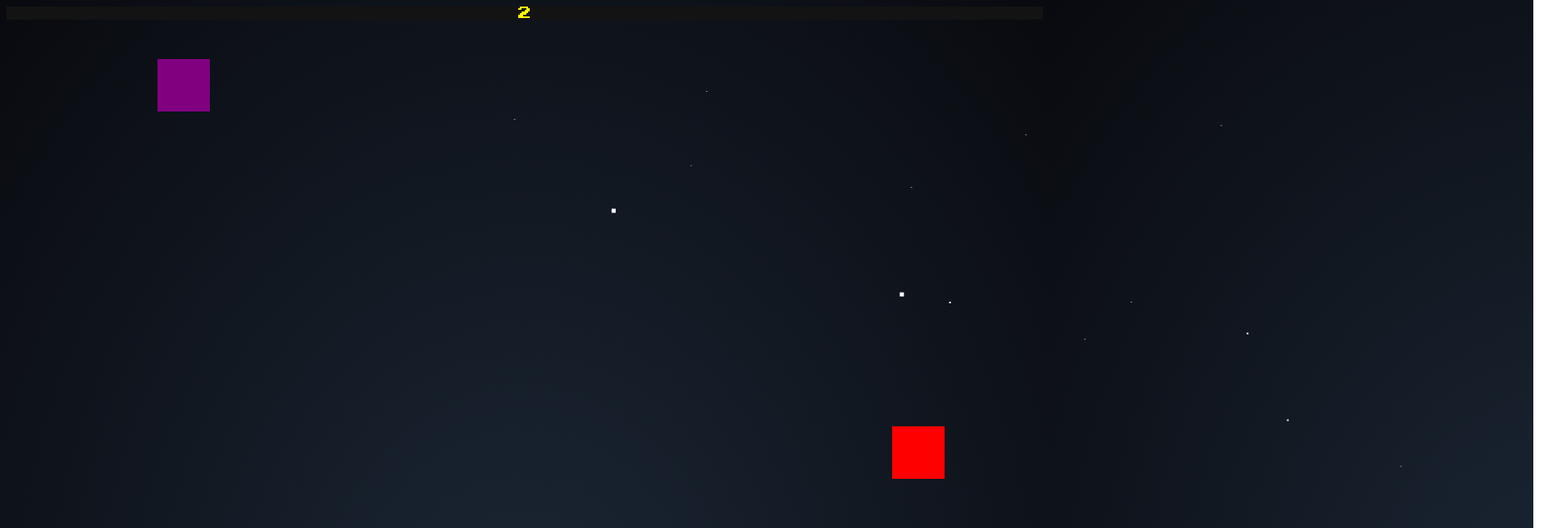
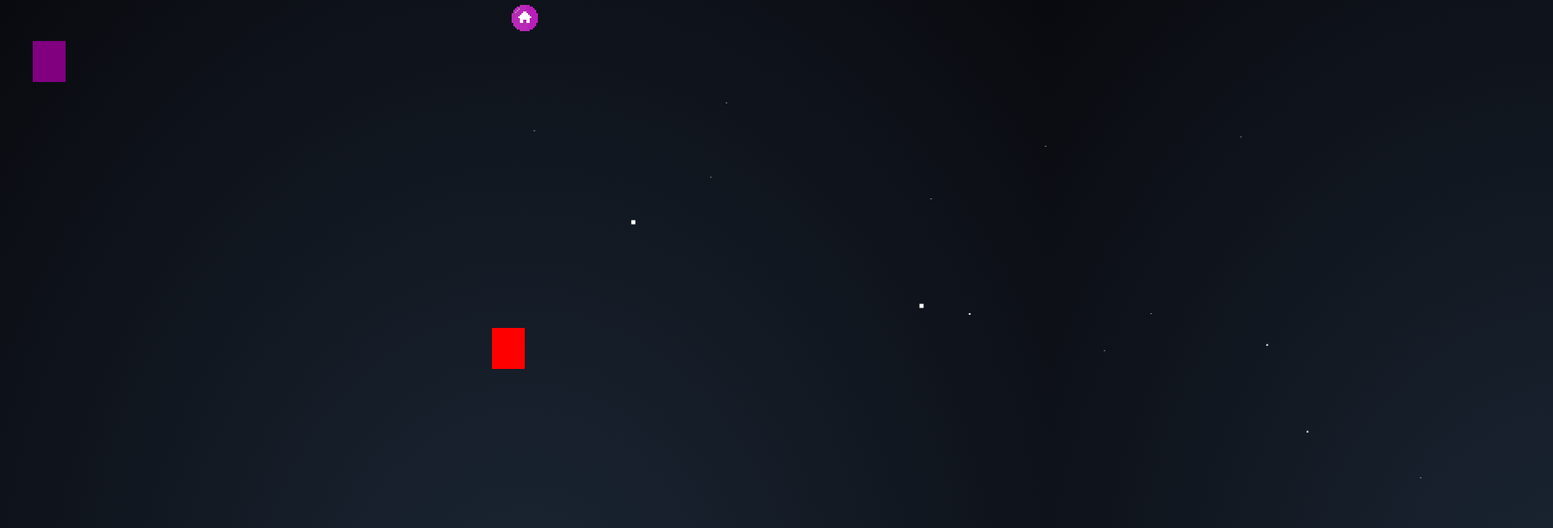
Before and after one commit to Matheus-jacobb/CompSpace, a plain HTML site: page pages/second-page/second-page.html in a window 1280 px wide. Shown: the top 644 px of the page at 82% size, 1894 px wide, since content can reach past the window. Drawn offline with Linux system fonts and the light colour scheme.

Commit message:
feat(second-page): button to quit the game and sizing readjustment

```diff
--- a/pages/second-page/second-page.html
+++ b/pages/second-page/second-page.html
@@ -21,12 +21,15 @@
     </div>
     <footer>
       <div class="btn--container">
+        <nav>
+          <a href="../first-page/first-page.html"><img id="home-page-icon" src="../../assets/img/home-button.png" alt=""></a>
+        </nav>
         <div class="game">
           <div id='stars'></div>
           <div id='stars2'></div>
           <div id='stars3'></div>
-          </div>
-        <canvas id="spShip" width="1024" height="1024"></canvas>
+        </div>
+        <canvas id="spShip" width="2048" height="1024"></canvas>
         <div class = "player-points" id="score">
           <p id="score">0</p>
         </div>
--- a/pages/second-page/second-page.js
+++ b/pages/second-page/second-page.js
@@ -44,10 +44,10 @@ function update (event){
 // Fim mapeamento
 
 function startGame(){
-    if(spShip[0].x > 15 * box && direction == "right") spShip[0].x = 0;
-    if(spShip[0].x < 0 && direction == "left") spShip[0].x = 16 * box;
-    if(spShip[0].y > 15 * box && direction == "down") spShip[0].y =0;
-    if(spShip[0].y < 0 && direction == "up") spShip[0].y = 16 * box;
+    // if(spShip[0].x > 15 * box && direction == "right") spShip[0].x = 0;
+    // if(spShip[0].x < 0 && direction == "left") spShip[0].x = 16 * box;
+    if(spShip[0].y == 15 * box) spShip[0].y = 14 * box;
+    if(spShip[0].y == 0) spShip[0].y = 1 * box;
 
     for (i = 1; i < spShip.length; i++){
         if (spShip[0].x == spShip[i].x && spShip[0].y == spShip[i].y){
--- a/pages/second-page/style.css
+++ b/pages/second-page/style.css
@@ -1,28 +1,54 @@
 *{
+    margin: 0;
     padding: 0;
     border: 0;
     font-family: 'Press Start 2P', cursive;
 }
 
 body{
-    background: black;
+    /* background: black; */
+    justify-content: center;
+    align-items: center;
+    flex-direction: column;
+    /* background-color: rgb(19, 19, 19); */
+    color: purple;
 }
 
 .btn--container{
+    display: flex;
+    height: 100vh;
+    width: 100vw;
     justify-content: center;
     display: flex;
     align-items: baseline;
 }
+
+.btn--container nav{
+    z-index: 1;
+    height: 5%;
+}
+
+.btn--container nav a:hover{
+    transition: 0.5s;
+    filter: brightness(120%);
+    border-radius: 100%;
+    box-shadow:
+    0 0 5px var(--color-purple),
+    0 0 7px var(--color-purple),
+    0 0 10px var(--color-purple),
+    0 0 12px var(--color-purple),
+    0 0 15px var(--color-purple)
+}
+
+#home-page-icon{
+    margin-top: 20%;
+    height: 80%;
+}
+
 .player-points{
+    position:absolute;
+    bottom:0;
     color:yellow;
-}
-body{
-display: flex;
-justify-content: center;
-align-items: center;
-flex-direction: column;
-background-color: rgb(19, 19, 19);
-color: purple;
 }
 
 .content{
@@ -30,8 +56,13 @@ color: purple;
     width: 100%;
     z-index: 0;
     position: fixed;
-  }
+}
 
-  canvas{
-      position: absolute;
-  }
+canvas{
+    position: absolute;
+}
+
+#spShip{
+    width: 100vw;
+    height: 100vh;
+}
```
Also changed, not shown: assets/img/home-button.png (added).
